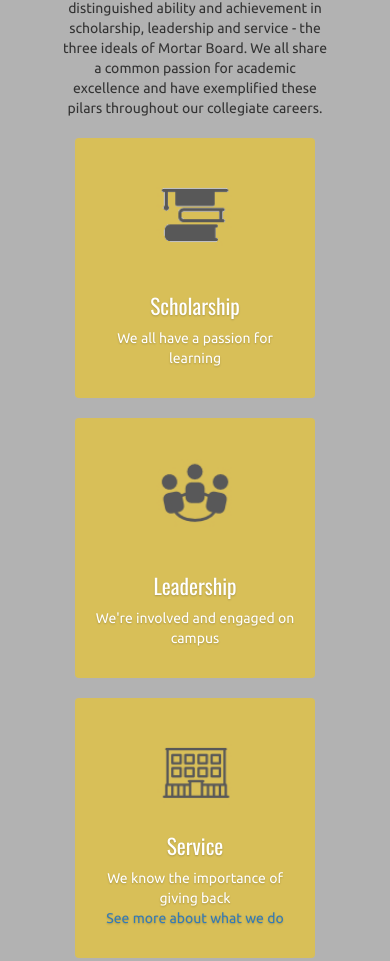
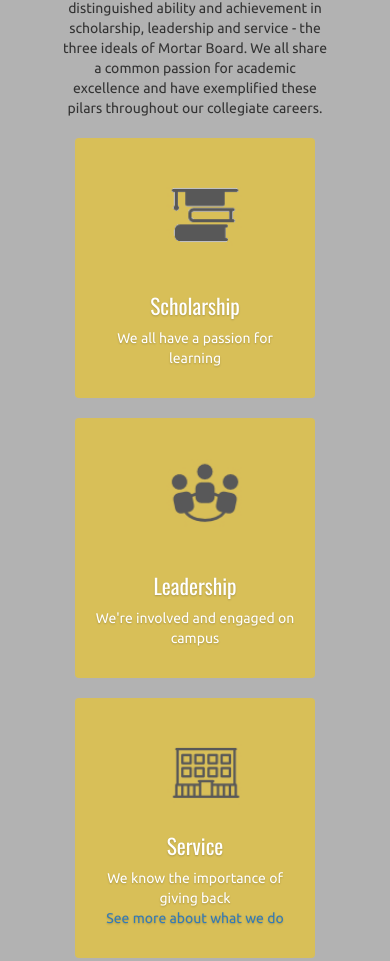
Before and after one commit to britted/Project2, a plain HTML site: page index.html in a window 390 px wide. Shown: the part 872-1833 px from the top of the page. Drawn offline with nearby package versions, Linux system fonts and the light colour scheme.

Commit message:
fixed responsive elements of pilar and service pic

```diff
--- a/css/custom.css
+++ b/css/custom.css
@@ -94,11 +94,12 @@
 	opacity: .5;
 }
 }
+
 @media (max-width: 768px){
 .pilar-pic, .service-pic{
 	min-height: 260px;
 	border-radius: 4px;
-	background: no-repeat center center;
+	background: no-repeat;
 	background-size: cover;
 	opacity: .5;
 }
```
